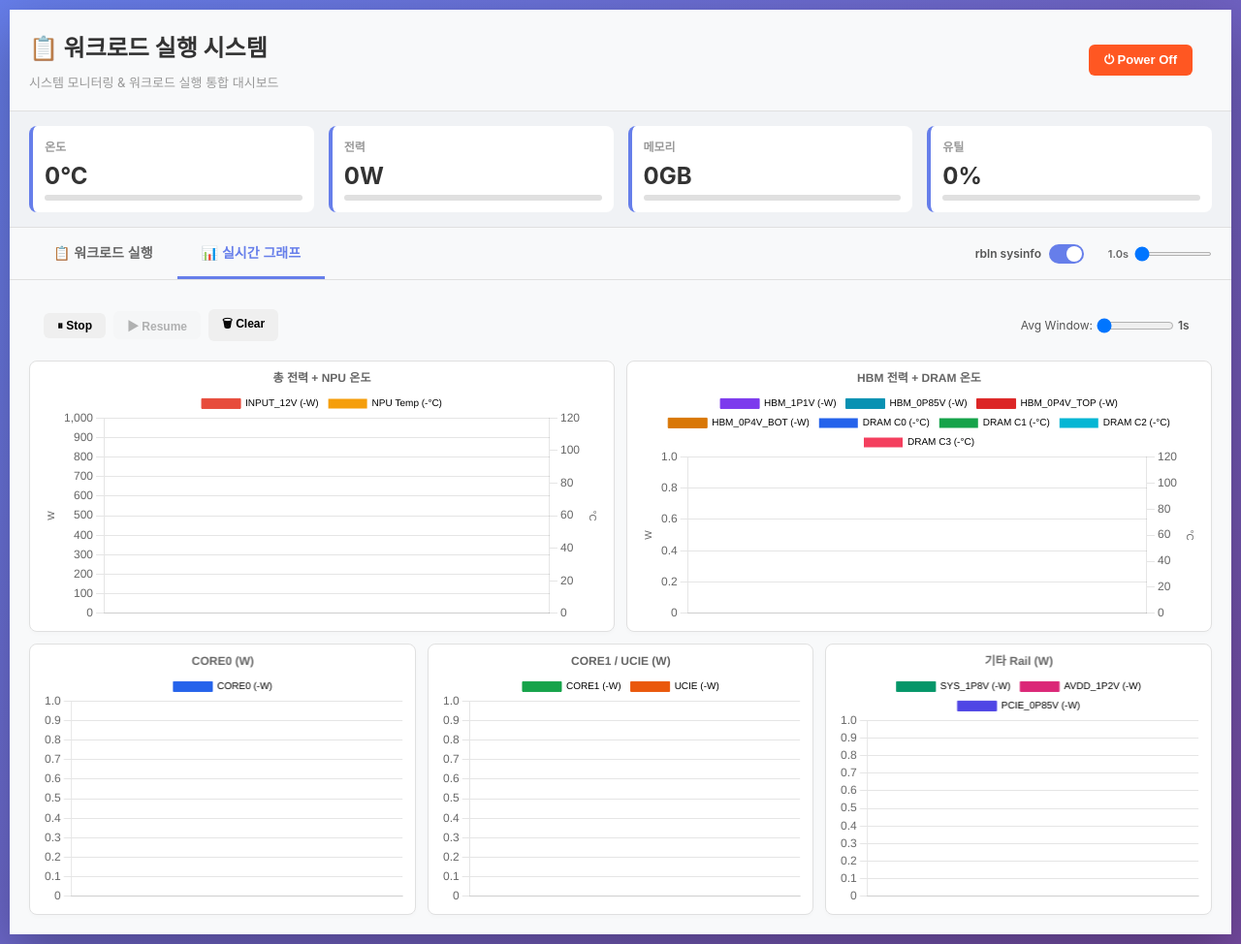
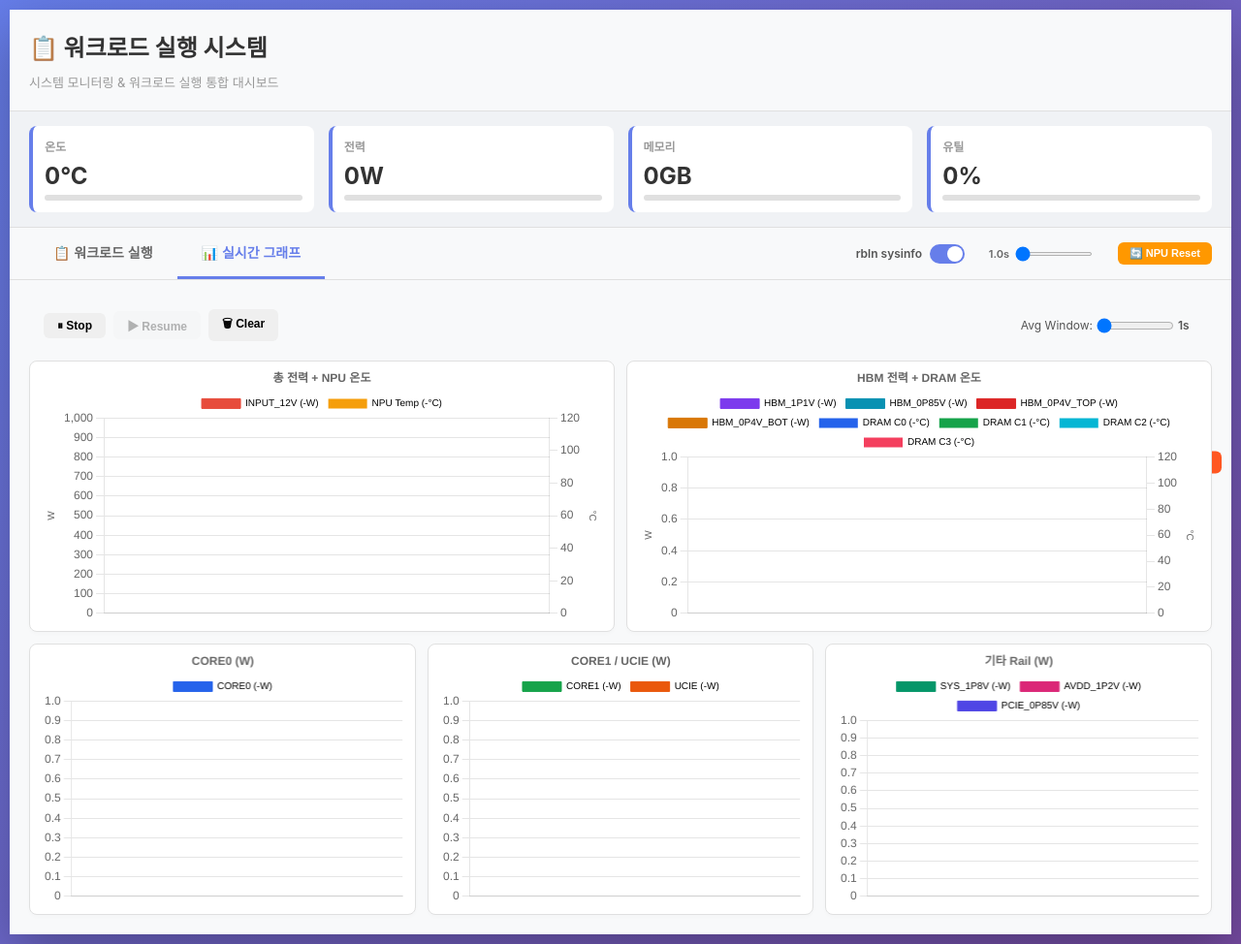
Before and after one commit to rebel-yeun/testvector-server, a Flask app: page / in a window 1280 px wide. Shown: the whole page at 97% size. Run offline with Flask 3, Linux system fonts and the light colour scheme.

Commit message:
feat: NPU Hard Reset 버튼 추가 + Power Off/NPU Reset을 sysinfo 컨트롤 라인으로 이동

```diff
--- a/app/routes.py
+++ b/app/routes.py
@@ -682,6 +682,28 @@ def get_system_info():
         return jsonify({'success': False, 'error': str(e)}), 500
 
 
+@bp.route('/api/system/npu-reset', methods=['POST'])
+def system_npu_reset():
+    cfg = _cfg()
+    if not cfg.POWEROFF_SUDO_PASSWORD:
+        return jsonify({'success': False, 'error': 'POWEROFF_SUDO_PASSWORD가 설정되지 않았습니다.'}), 503
+
+    try:
+        result = subprocess.run(
+            ('sudo', '-S', '-p', '', 'tee', '/sys/class/rebellions/rsd0/hard_reset'),
+            input=cfg.POWEROFF_SUDO_PASSWORD + '\n1\n',
+            capture_output=True,
+            text=True,
+            timeout=10
+        )
+        if result.returncode != 0:
+            return jsonify({'success': False, 'error': result.stderr.strip()}), 500
+        return jsonify({'success': True, 'message': 'NPU Hard Reset 완료'})
+
+    except Exception as e:
+        return jsonify({'success': False, 'error': str(e)}), 500
+
+
 @bp.route('/api/system/poweroff', methods=['POST'])
 def system_poweroff():
     """PC 전원 종료"""
--- a/templates/index.html
+++ b/templates/index.html
@@ -680,7 +680,6 @@
                 <div class="client-ips" id="client-ips">
                     <!-- IP badges will go here -->
                 </div>
-                <button class="btn btn-poweroff" onclick="powerOff()">⏻ Power Off</button>
             </div>
         </div>
         <div class="conflict-banner" id="conflict-banner">
@@ -733,6 +732,8 @@
                     <span class="interval-text" id="interval-display">1.0s</span>
                     <input type="range" id="sysinfo-interval" min="1000" max="3000" step="1000" value="1000" oninput="updateIntervalDisplay(this.value)" onchange="setSysinfoInterval(this.value)">
                 </label>
+                <button class="btn" onclick="hardResetNPU()" style="background:#ff9800;color:#fff;font-size:11px;padding:5px 12px;margin-left:10px;">🔄 NPU Reset</button>
+                <button class="btn btn-poweroff" onclick="powerOff()" style="font-size:11px;padding:5px 12px;">⏻ Power Off</button>
             </div>
         </div>
 
@@ -1843,6 +1844,22 @@
             }
         }
 
+        async function hardResetNPU() {
+            if (!confirm('NPU 카드를 Hard Reset 하시겠습니까?')) return;
+
+            try {
+                const res = await fetch('/api/system/npu-reset', { method: 'POST' });
+                const data = await res.json();
+                if (data.success) {
+                    alert('NPU Hard Reset 완료');
+                } else {
+                    alert('NPU Reset 실패: ' + data.error);
+                }
+            } catch (e) {
+                alert('요청 실패: ' + e.message);
+            }
+        }
+
         async function powerOff() {
             if (!confirm('정말로 PC 전원을 끄시겠습니까?\n이 작업은 되돌릴 수 없습니다.')) return;
             if (!confirm('최종 확인: 시스템이 종료됩니다. 계속하시겠습니까?')) return;
```
Also changed, not shown: web_server.py (+21 -0 lines).
